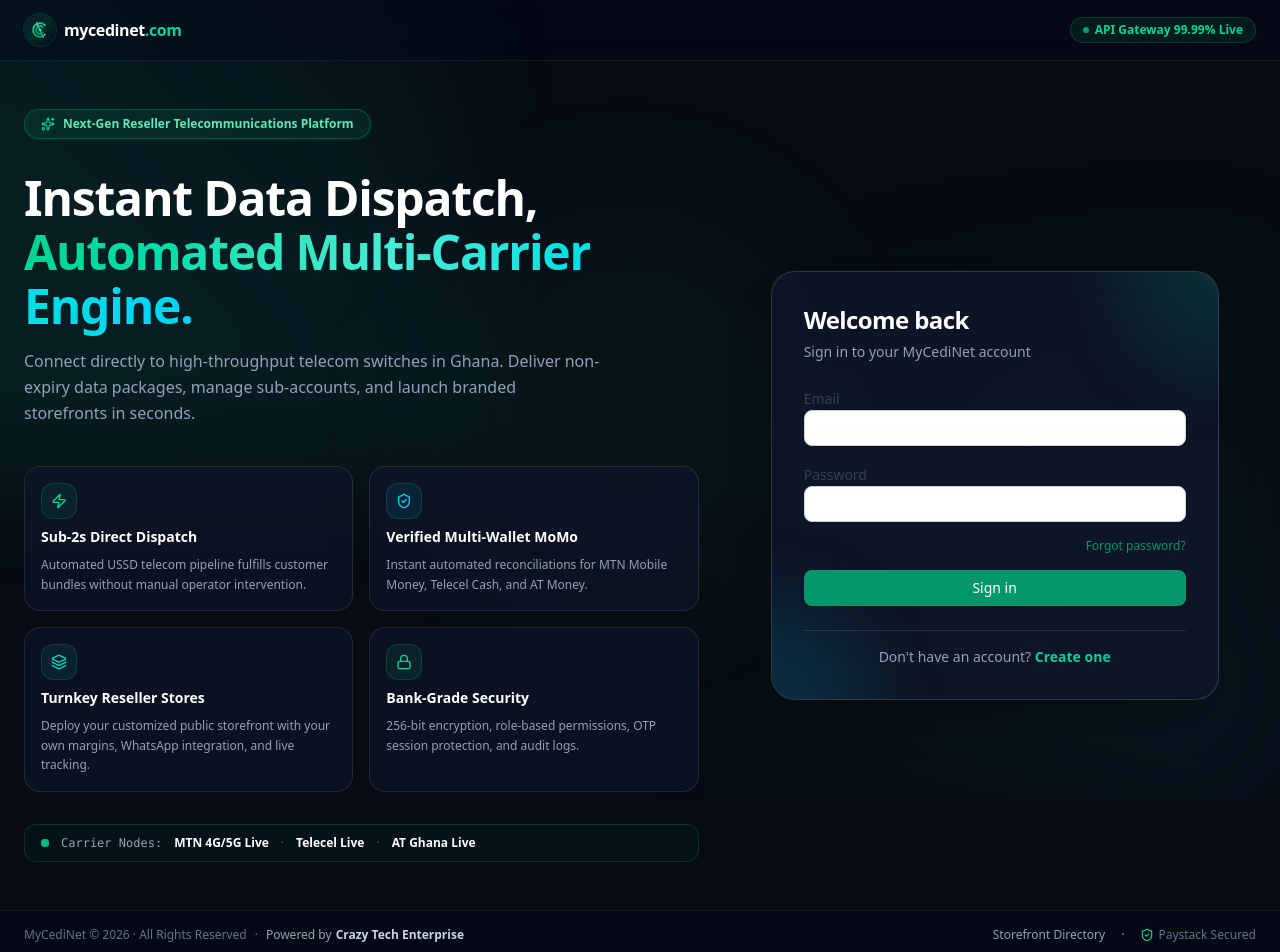
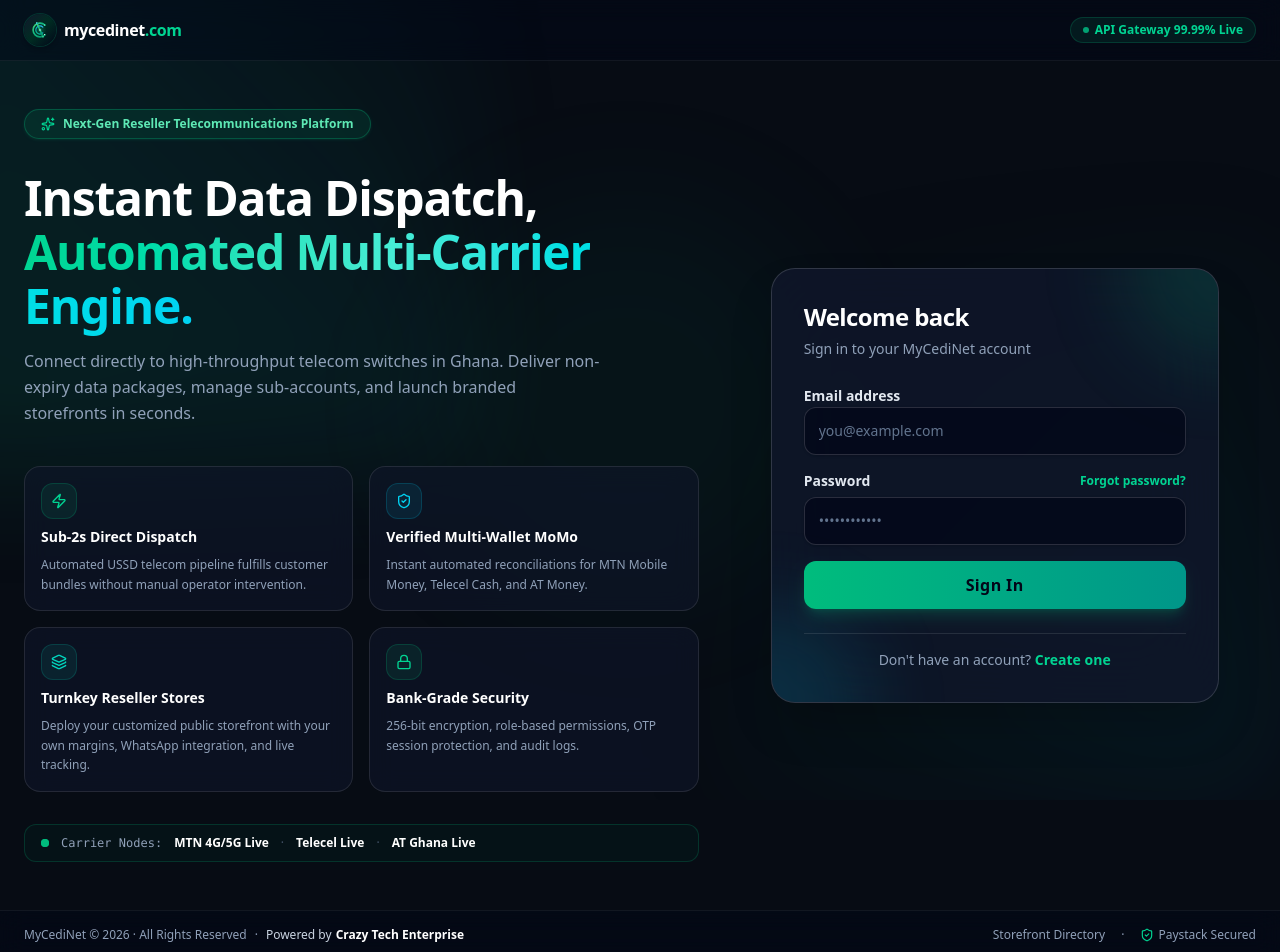
Before and after one commit to Loveago/cdnt, a Next.js app: page /login in a window 1280 px wide. Shown: the top 952 px of the page. Built offline with nearby package versions, Linux system fonts and the light colour scheme.

Commit message:
fix(auth): improve text contrast, inputs, and button readability in dark mode on sign up and login pages

```diff
--- a/src/app/(auth)/forgot-password/page.tsx
+++ b/src/app/(auth)/forgot-password/page.tsx
@@ -55,12 +55,25 @@
       ) : (
         <form onSubmit={handleSubmit(onSubmit)} className="space-y-4">
           <div className="space-y-1.5">
-            <Label htmlFor="email">Email</Label>
-            <Input id="email" type="email" autoComplete="email" {...register("email")} />
-            {errors.email && <p className="text-xs text-red-600">{errors.email.message}</p>}
+            <Label htmlFor="email" className="text-xs sm:text-sm font-semibold text-slate-200">
+              Email address
+            </Label>
+            <Input
+              id="email"
+              type="email"
+              autoComplete="email"
+              placeholder="you@example.com"
+              className="h-11 sm:h-12 rounded-xl bg-slate-950/70 border-white/15 px-3.5 text-sm text-white placeholder:text-slate-500 focus:border-emerald-500 focus:ring-2 focus:ring-emerald-500/25 transition-all"
+              {...register("email")}
+            />
+            {errors.email && <p className="text-xs text-rose-400 font-medium">{errors.email.message}</p>}
           </div>
-          <Button type="submit" className="w-full" disabled={isSubmitting}>
-            {isSubmitting && <Spinner />} Send reset link
+          <Button
+            type="submit"
+            className="w-full h-11 sm:h-12 rounded-xl bg-gradient-to-r from-emerald-500 to-teal-600 font-black text-slate-950 shadow-lg shadow-emerald-500/20 hover:from-emerald-400 hover:to-teal-500 active:scale-[0.99] transition-all text-sm sm:text-base tracking-wide"
+            disabled={isSubmitting}
+          >
+            {isSubmitting ? <Spinner className="h-5 w-5 text-slate-950" /> : "Send Reset Link"}
           </Button>
         </form>
       )}
--- a/src/app/(auth)/login/page.tsx
+++ b/src/app/(auth)/login/page.tsx
@@ -275,34 +275,51 @@
       ) : (
         <form onSubmit={handleSubmit(onSubmit)} className="space-y-4">
           <div className="space-y-1.5">
-            <Label htmlFor="email">Email</Label>
-            <Input id="email" type="email" autoComplete="email" {...register("email")} />
+            <Label htmlFor="email" className="text-xs sm:text-sm font-semibold text-slate-200">
+              Email address
+            </Label>
+            <Input
+              id="email"
+              type="email"
+              autoComplete="email"
+              placeholder="you@example.com"
+              className="h-11 sm:h-12 rounded-xl bg-slate-950/70 border-white/15 px-3.5 text-sm text-white placeholder:text-slate-500 focus:border-emerald-500 focus:ring-2 focus:ring-emerald-500/25 transition-all"
+              {...register("email")}
+            />
             {errors.email && (
-              <p className="text-xs text-red-600">{errors.email.message}</p>
+              <p className="text-xs text-rose-400 font-medium">{errors.email.message}</p>
             )}
           </div>
           <div className="space-y-1.5">
-            <Label htmlFor="password">Password</Label>
+            <div className="flex items-center justify-between">
+              <Label htmlFor="password" className="text-xs sm:text-sm font-semibold text-slate-200">
+                Password
+              </Label>
+              <a
+                href="/forgot-password"
+                className="text-xs font-semibold text-emerald-400 hover:text-emerald-300 transition-colors"
+              >
+                Forgot password?
+              </a>
+            </div>
             <Input
               id="password"
               type="password"
               autoComplete="current-password"
+              placeholder="••••••••••••"
+              className="h-11 sm:h-12 rounded-xl bg-slate-950/70 border-white/15 px-3.5 text-sm text-white placeholder:text-slate-500 focus:border-emerald-500 focus:ring-2 focus:ring-emerald-500/25 transition-all"
               {...register("password")}
             />
             {errors.password && (
-              <p className="text-xs text-red-600">{errors.password.message}</p>
+              <p className="text-xs text-rose-400 font-medium">{errors.password.message}</p>
             )}
           </div>
-          <div className="flex justify-end">
-            <a
-              href="/forgot-password"
-              className="text-xs font-medium text-brand-600 hover:underline dark:text-brand-400"
-            >
-              Forgot password?
-            </a>
-          </div>
-          <Button type="submit" className="w-full" disabled={isSubmitting}>
-            {isSubmitting && <Spinner />} Sign in
+          <Button
+            type="submit"
+            className="w-full h-11 sm:h-12 rounded-xl bg-gradient-to-r from-emerald-500 to-teal-600 font-black text-slate-950 shadow-lg shadow-emerald-500/20 hover:from-emerald-400 hover:to-teal-500 active:scale-[0.99] transition-all text-sm sm:text-base tracking-wide"
+            disabled={isSubmitting}
+          >
+            {isSubmitting ? <Spinner className="h-5 w-5 text-slate-950" /> : "Sign In"}
           </Button>
         </form>
       )}
--- a/src/app/(auth)/register/page.tsx
+++ b/src/app/(auth)/register/page.tsx
@@ -148,18 +148,18 @@
     <AuthShell title="Create your account" subtitle="Start sending data bundles in minutes">
       {/* Payment Redirecting Modal / Prompt */}
       {redirectingPayment && (
-        <div className="fixed inset-0 z-50 flex items-center justify-center bg-slate-950/70 backdrop-blur-sm p-4 animate-in fade-in duration-200">
-          <div className="w-full max-w-sm rounded-2xl bg-white p-6 shadow-2xl dark:bg-slate-900 border border-slate-200 dark:border-slate-800 text-center space-y-4">
-            <div className="mx-auto flex h-12 w-12 items-center justify-center rounded-full bg-brand-50 text-brand-600 dark:bg-brand-500/10 dark:text-brand-400">
-              <Spinner className="h-6 w-6" />
+        <div className="fixed inset-0 z-50 flex items-center justify-center bg-slate-950/80 backdrop-blur-md p-4 animate-in fade-in duration-200">
+          <div className="w-full max-w-sm rounded-3xl bg-slate-900 p-6 sm:p-7 shadow-2xl border border-white/15 text-center space-y-4">
+            <div className="mx-auto flex h-14 w-14 items-center justify-center rounded-2xl bg-emerald-500/15 text-emerald-400 border border-emerald-500/25">
+              <Spinner className="h-7 w-7 text-emerald-400" />
             </div>
             <div>
-              <h3 className="text-base font-bold text-slate-900 dark:text-white">
+              <h3 className="text-lg font-bold text-white">
                 Redirecting to Paystack…
               </h3>
-              <p className="text-xs text-slate-500 dark:text-slate-400 mt-1 leading-relaxed">
+              <p className="text-xs text-slate-300 mt-2 leading-relaxed">
                 Your account details have been recorded. Complete the activation fee of{" "}
-                <strong className="text-slate-900 dark:text-white font-semibold">
+                <strong className="text-emerald-400 font-bold font-mono">
                   GHS {redirectingPayment.amount.toFixed(2)}
                 </strong>{" "}
                 to activate your account and access your dashboard.
@@ -167,7 +167,7 @@
             </div>
             <Button
               type="button"
-              className="w-full gap-1.5"
+              className="w-full h-11 rounded-xl bg-gradient-to-r from-emerald-500 to-teal-600 font-black text-slate-950 shadow-md shadow-emerald-500/20 hover:from-emerald-400 hover:to-teal-500 gap-2"
               onClick={() => {
                 window.location.href = redirectingPayment.url;
               }}
@@ -179,61 +179,82 @@
       )}
 
       {registrationClosed ? (
-        <div className="rounded-xl border border-amber-200 bg-amber-50 p-4 text-center text-sm text-amber-800 dark:border-amber-500/30 dark:bg-amber-500/10 dark:text-amber-300">
-          <AlertTriangle className="mx-auto mb-2 h-6 w-6 text-amber-600 dark:text-amber-400" />
-          <p className="font-semibold">Registrations are currently closed</p>
-          <p className="text-xs mt-1 text-slate-600 dark:text-slate-400">
+        <div className="rounded-2xl border border-amber-500/30 bg-amber-500/10 p-5 text-center text-sm text-amber-200">
+          <AlertTriangle className="mx-auto mb-2 h-7 w-7 text-amber-400" />
+          <p className="font-bold text-amber-300">Registrations are currently closed</p>
+          <p className="text-xs mt-1.5 text-slate-300 leading-relaxed">
             New user sign-ups are temporarily paused by the administrator. Please check back later.
           </p>
         </div>
       ) : (
         <form onSubmit={handleSubmit(onSubmit)} className="space-y-4">
           {serverError && (
-            <div className="rounded-lg border border-red-200 bg-red-50 px-3 py-2 text-sm text-red-700 dark:border-red-500/30 dark:bg-red-500/10 dark:text-red-400">
+            <div className="rounded-xl border border-rose-500/30 bg-rose-500/10 px-4 py-3 text-xs sm:text-sm text-rose-300 font-medium">
               {serverError}
             </div>
           )}
 
           {/* Activation Fee Banner */}
           {hasFee && (
-            <div className="rounded-xl border border-brand-200/80 bg-brand-50/60 p-3.5 text-xs text-brand-950 dark:border-brand-500/30 dark:bg-brand-950/40 dark:text-brand-100 space-y-1">
+            <div className="rounded-2xl border border-emerald-500/30 bg-emerald-950/40 p-4 text-xs text-emerald-100 space-y-2">
               <div className="flex items-center justify-between">
-                <span className="font-bold text-xs flex items-center gap-1.5 text-brand-700 dark:text-brand-300">
-                  <CreditCard className="h-4 w-4" />
+                <span className="font-bold text-xs sm:text-sm flex items-center gap-1.5 text-emerald-300">
+                  <CreditCard className="h-4 w-4 text-emerald-400" />
                   {signupFee.description || "Account Activation Fee"}
                 </span>
-                <span className="rounded-full bg-brand-600 px-2.5 py-0.5 text-xs font-black text-white dark:bg-brand-500">
+                <span className="rounded-full bg-emerald-500/20 border border-emerald-500/30 px-3 py-1 text-xs font-black text-emerald-300 font-mono">
                   GHS {signupFee.amount.toFixed(2)}
                 </span>
               </div>
-              <p className="text-[11px] text-slate-600 dark:text-slate-300 leading-relaxed">
+              <p className="text-xs text-slate-300 leading-relaxed">
                 A one-time activation fee is required. After submitting this form, you will be redirected to Paystack to complete payment and activate your account.
               </p>
             </div>
           )}
 
           <div className="space-y-1.5">
-            <Label htmlFor="name">Full name</Label>
-            <Input id="name" autoComplete="name" {...register("name")} />
-            {errors.name && <p className="text-xs text-red-600">{errors.name.message}</p>}
+            <Label htmlFor="name" className="text-xs sm:text-sm font-semibold text-slate-200">
+              Full name
+            </Label>
+            <Input
+              id="name"
+              autoComplete="name"
+              placeholder="e.g. Kwame Mensah"
+              className="h-11 sm:h-12 rounded-xl bg-slate-950/70 border-white/15 px-3.5 text-sm text-white placeholder:text-slate-500 focus:border-emerald-500 focus:ring-2 focus:ring-emerald-500/25 transition-all"
+              {...register("name")}
+            />
+            {errors.name && <p className="text-xs text-rose-400 font-medium">{errors.name.message}</p>}
           </div>
 
           <div className="space-y-1.5">
-            <Label htmlFor="email">Email</Label>
-            <Input id="email" type="email" autoComplete="email" {...register("email")} />
-            {errors.email && <p className="text-xs text-red-600">{errors.email.message}</p>}
+            <Label htmlFor="email" className="text-xs sm:text-sm font-semibold text-slate-200">
+              Email address
+            </Label>
+            <Input
+              id="email"
+              type="email"
+              autoComplete="email"
+              placeholder="you@example.com"
+              className="h-11 sm:h-12 rounded-xl bg-slate-950/70 border-white/15 px-3.5 text-sm text-white placeholder:text-slate-500 focus:border-emerald-500 focus:ring-2 focus:ring-emerald-500/25 transition-all"
+              {...register("email")}
+            />
+            {errors.email && <p className="text-xs text-rose-400 font-medium">{errors.email.message}</p>}
           </div>
 
           <div className="space-y-1.5">
-            <Label htmlFor="password">Password</Label>
+            <Label htmlFor="password" className="text-xs sm:text-sm font-semibold text-slate-200">
+              Password
+            </Label>
             <Input
               id="password"
               type="password"
               autoComplete="new-password"
+              placeholder="••••••••••••"
+              className="h-11 sm:h-12 rounded-xl bg-slate-950/70 border-white/15 px-3.5 text-sm text-white placeholder:text-slate-500 focus:border-emerald-500 focus:ring-2 focus:ring-emerald-500/25 transition-all"
               {...register("password")}
             />
             {errors.password && (
-              <p className="text-xs text-red-600">{errors.password.message}</p>
+              <p className="text-xs text-rose-400 font-medium">{errors.password.message}</p>
             )}
           </div>
 
@@ -241,46 +262,58 @@
           {signupCodeMode !== "DISABLED" && (
             <div className="space-y-1.5">
               <div className="flex items-center justify-between">
-                <Label htmlFor="signupCode">
-                  {signupCodeMode === "REQUIRED" ? "Signup Code *" : "Signup Code (Optional)"}
+                <Label htmlFor="signupCode" className="text-xs sm:text-sm font-semibold text-slate-200">
+                  {signupCodeMode === "REQUIRED" ? (
+                    <span>
+                      Signup Code <span className="text-rose-400">*</span>
+                    </span>
+                  ) : (
+                    <span>
+                      Signup Code <span className="text-slate-400 font-normal text-xs">(Optional)</span>
+                    </span>
+                  )}
                 </Label>
-                {validatingCode && <Spinner className="h-3.5 w-3.5 text-brand-600" />}
+                {validatingCode && <Spinner className="h-3.5 w-3.5 text-emerald-400" />}
               </div>
               <Input
                 id="signupCode"
                 placeholder="e.g. WELCOME2026"
-                className="uppercase tracking-wider font-mono text-sm"
+                className="h-11 sm:h-12 rounded-xl bg-slate-950/70 border-white/15 px-3.5 uppercase tracking-wider font-mono text-sm text-white placeholder:text-slate-500 focus:border-emerald-500 focus:ring-2 focus:ring-emerald-500/25 transition-all"
                 {...register("signupCode")}
               />
               {codeStatus?.checked && (
                 <p
-                  className={`flex items-center gap-1 text-xs font-medium ${
+                  className={`flex items-center gap-1.5 text-xs font-semibold ${
                     codeStatus.valid
-                      ? "text-emerald-600 dark:text-emerald-400"
-                      : "text-red-600 dark:text-red-400"
+                      ? "text-emerald-400"
+                      : "text-rose-400"
                   }`}
                 >
                   {codeStatus.valid ? (
-                    <CheckCircle2 className="h-3.5 w-3.5" />
+                    <CheckCircle2 className="h-3.5 w-3.5 shrink-0" />
                   ) : (
-                    <XCircle className="h-3.5 w-3.5" />
+                    <XCircle className="h-3.5 w-3.5 shrink-0" />
                   )}
                   {codeStatus.message}
                 </p>
               )}
               {errors.signupCode && (
-                <p className="text-xs text-red-600">{errors.signupCode.message}</p>
+                <p className="text-xs text-rose-400 font-medium">{errors.signupCode.message}</p>
               )}
             </div>
           )}
 
-          <Button type="submit" className="w-full" disabled={isSubmitting}>
+          <Button
+            type="submit"
+            className="w-full h-11 sm:h-12 rounded-xl bg-gradient-to-r from-emerald-500 to-teal-600 font-black text-slate-950 shadow-lg shadow-emerald-500/20 hover:from-emerald-400 hover:to-teal-500 active:scale-[0.99] transition-all text-sm sm:text-base tracking-wide"
+            disabled={isSubmitting}
+          >
             {isSubmitting ? (
-              <Spinner />
+              <Spinner className="h-5 w-5 text-slate-950" />
             ) : hasFee ? (
               `Create Account & Pay GHS ${signupFee.amount.toFixed(2)}`
             ) : (
-              "Create account"
+              "Create Account"
             )}
           </Button>
         </form>
--- a/src/components/auth/auth-shell.tsx
+++ b/src/components/auth/auth-shell.tsx
@@ -158,7 +158,7 @@
       </div>
 
       {/* Footer bar */}
-      <footer className="relative z-10 border-t border-white/[0.06] bg-slate-950/40 px-6 py-4 text-center text-xs text-slate-500 backdrop-blur-md">
+      <footer className="relative z-10 border-t border-white/[0.06] bg-slate-950/40 px-6 py-4 text-center text-xs text-slate-400 backdrop-blur-md">
         <div className="mx-auto flex max-w-7xl flex-col sm:flex-row items-center justify-between gap-3">
           <div className="flex flex-wrap items-center justify-center gap-2">
             <span>MyCediNet © 2026 · All Rights Reserved</span>
@@ -167,10 +167,10 @@
               href="https://wa.me/233507904981"
               target="_blank"
               rel="noopener noreferrer"
-              className="inline-flex items-center gap-1 text-slate-400 hover:text-emerald-400 transition-colors group"
+              className="inline-flex items-center gap-1 text-slate-300 hover:text-emerald-400 transition-colors group"
             >
               <span>Powered by</span>
-              <span className="font-semibold text-slate-300 group-hover:text-emerald-400 group-hover:underline">
+              <span className="font-semibold text-white group-hover:text-emerald-400 group-hover:underline">
                 Crazy Tech Enterprise
               </span>
             </a>
@@ -180,7 +180,7 @@
               Storefront Directory
             </Link>
             <span>·</span>
-            <span className="flex items-center gap-1 text-slate-500">
+            <span className="flex items-center gap-1 text-slate-400">
               <ShieldCheck className="h-3.5 w-3.5 text-emerald-400" /> Paystack Secured
             </span>
           </div>
```
